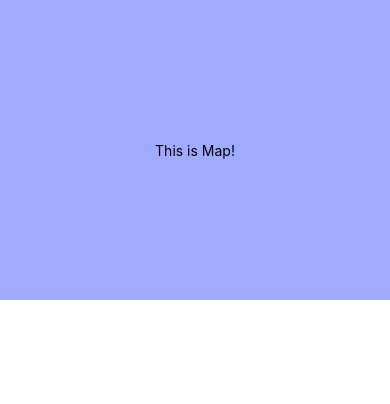
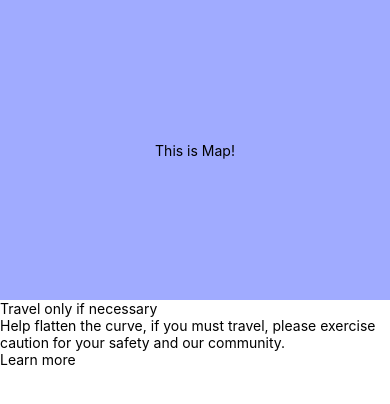
Before and after one commit to nikhilmaske-2001/Uber, a React Native app: screen / in a window 390 px wide. Shown: the top 404 px of the page. Built offline with nearby package versions, Linux system fonts and the light colour scheme.

Commit message:
covidmessage: Structure covid messages files.

```diff
--- /dev/null
+++ b/src/components/CovidMessages/Covidmessages.js
@@ -0,0 +1,14 @@
+import React from 'react';
+import { View, Text } from 'react-native';
+
+const Covidmessages = () => {
+    return (
+        <View>
+            <Text>Travel only if necessary</Text>
+            <Text>Help flatten the curve, if you must travel, please exercise caution for your safety and our community.</Text>
+            <Text>Learn more</Text>
+        </View>
+    );
+};
+
+export default Covidmessages;
--- a/src/screens/HomeScreens/Homescreen.js
+++ b/src/screens/HomeScreens/Homescreen.js
@@ -1,12 +1,15 @@
 import React from 'react';
 import { Text, View } from 'react-native';
+import Covidmessages from '../../components/CovidMessages/Covidmessages';
 
 import HomeMap from '../../components/HomeMap/Homemap';
+import CovidMessages from '../../components/CovidMessages/Covidmessages';
 
 const HomeScreen = (props) => {
     return (
         <View>
             <HomeMap />
+            <CovidMessages />
         </View>
     );
 };
```
Also changed, not shown: src/styles/Homescreen.css (added, +7 -0 lines).
